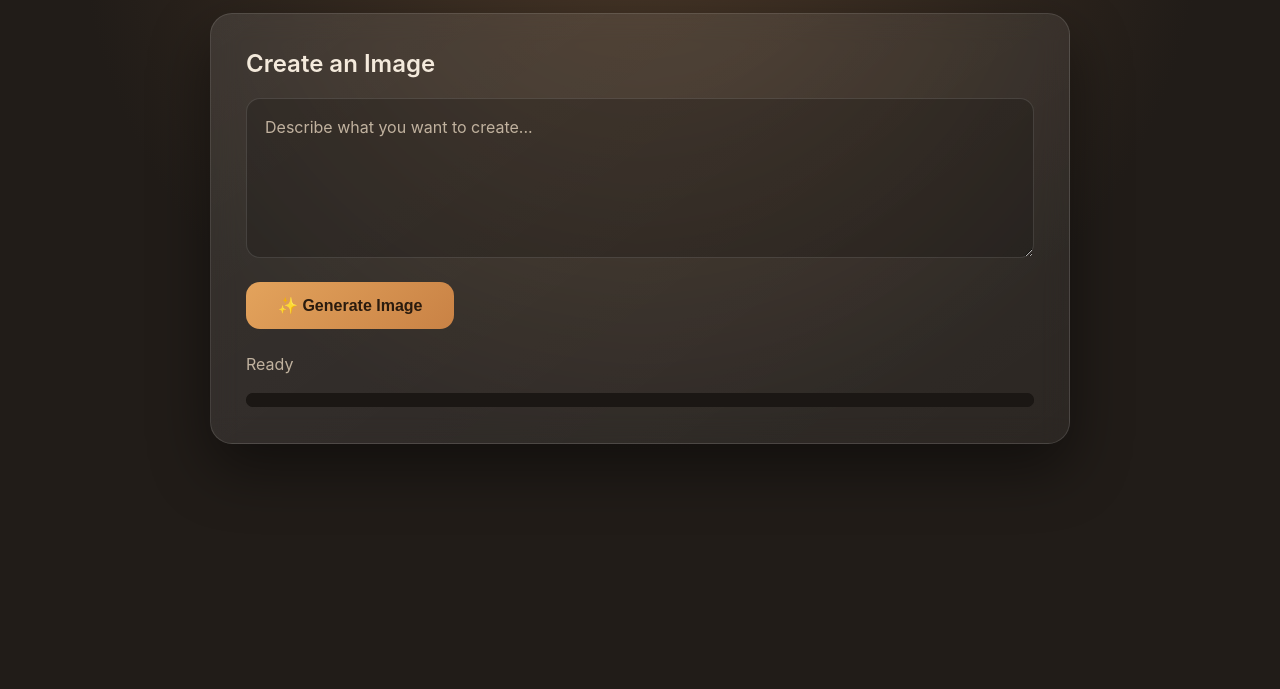
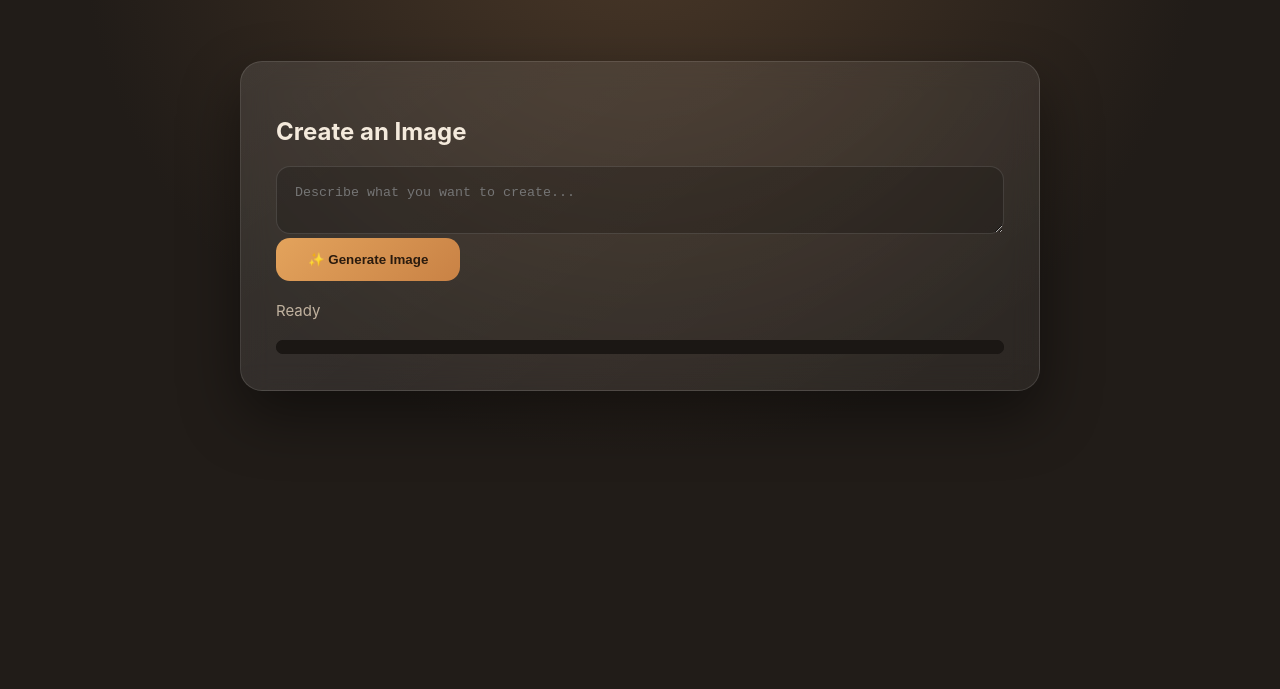
Before and after one commit to Bacorn42/Kotomi, a website: page public/apps/image-generator/index.html in a window 1280 px wide. Shown: the part 111-800 px from the top of the page. Drawn offline with nearby package versions, Linux system fonts and the light colour scheme; no server answers.

Commit message:
Made the design more generic and centralized

```diff
--- a/public/apps/image-generator/index.html
+++ b/public/apps/image-generator/index.html
@@ -3,22 +3,33 @@
 <html>
     <head>
         <title>Kotomi - Image Generator</title>
+
+        <link rel="stylesheet" href="/css/theme.css" />
+        <link rel="stylesheet" href="/css/base.css" />
+        <link rel="stylesheet" href="/css/layout.css" />
+        <link rel="stylesheet" href="/css/components.css" />
+
         <link rel="stylesheet" href="style.css" />
     </head>
 
     <body>
-        <header>
-            <h1>Kotomi Image Generator</h1>
+        <header class="kotomi-header">
+            <h1>Kotomi</h1>
+            <span> Image Generator </span>
             <a href="/"> ← Back to Kotomi </a>
         </header>
 
-        <main>
-            <section class="generator">
+        <main class="kotomi-container">
+            <section class="kotomi-card generator">
                 <h2>Create an Image</h2>
-                <textarea id="prompt" placeholder="Describe what you want to create..."></textarea>
-                <button id="generate">✨ Generate Image</button>
-                <div id="status">Ready</div>
-                <progress id="progress" value="0" max="100"></progress>
+                <textarea
+                    id="prompt"
+                    class="kotomi-input"
+                    placeholder="Describe what you want to create..."
+                ></textarea>
+                <button id="generate" class="kotomi-button">✨ Generate Image</button>
+                <div id="status" class="kotomi-status">Ready</div>
+                <progress id="progress" class="kotomi-progress" value="0" max="100"></progress>
                 <img id="result" style="display: none" />
             </section>
         </main>
--- a/public/apps/image-generator/style.css
+++ b/public/apps/image-generator/style.css
@@ -1,172 +1,10 @@
-* {
-    box-sizing: border-box;
-}
-
-:root {
-    --bg: #211c18;
-    --surface: #302923;
-    --surface-light: #3a3028;
-    --text: #f4eadc;
-    --muted: #c1b29f;
-    --accent: #e3a35c;
-    --accent-hover: #f2c078;
-    --border: rgba(255, 255, 255, 0.12);
-}
-
-body {
-    margin: 0;
-    min-height: 100vh;
-    font-family: Inter, "Segoe UI", Arial, sans-serif;
-    background: radial-gradient(circle at top, #4a3828 0%, #211c18 55%);
-    color: var(--text);
-    display: flex;
-    flex-direction: column;
-    align-items: center;
-}
-
-header {
-    width: 100%;
-    max-width: 900px;
-    padding: 35px 20px;
-    display: flex;
-    justify-content: space-between;
-    align-items: center;
-}
-
-header h1 {
-    margin: 0;
-    font-size: 28px;
-    font-weight: 600;
-    letter-spacing: 0.3px;
-}
-
-header a {
-    color: var(--muted);
-    text-decoration: none;
-    transition: 0.2s;
-}
-
-header a:hover {
-    color: var(--accent-hover);
-}
-
-main {
-    width: 100%;
-    max-width: 900px;
-    padding: 20px;
-}
-
 .generator {
-    background: linear-gradient(145deg, rgba(255, 255, 255, 0.1), rgba(255, 255, 255, 0.05));
-    border: 1px solid var(--border);
-    backdrop-filter: blur(14px);
-    border-radius: 22px;
-    padding: 35px;
-    box-shadow: 0 25px 60px rgba(0, 0, 0, 0.45);
-}
-
-.generator h2 {
-    margin-top: 0;
-    font-size: 24px;
-    font-weight: 600;
-}
-
-textarea {
-    width: 100%;
-    height: 160px;
-    resize: vertical;
-    padding: 18px;
-    border-radius: 14px;
-    border: 1px solid var(--border);
-    background: rgba(0, 0, 0, 0.18);
-    color: var(--text);
-    font-size: 16px;
-    font-family: inherit;
-    transition: 0.2s;
-}
-
-textarea::placeholder {
-    color: var(--muted);
-}
-
-textarea:focus {
-    outline: none;
-    border-color: var(--accent);
-    box-shadow: 0 0 0 3px rgba(214, 158, 91, 0.15);
-}
-
-button {
-    margin-top: 20px;
-    padding: 14px 32px;
-    border: none;
-    border-radius: 14px;
-    cursor: pointer;
-    font-size: 16px;
-    font-weight: 600;
-    color: #2a1b0e;
-    background: linear-gradient(135deg, #e3a35c, #c98245);
-    transition:
-        transform 0.2s,
-        box-shadow 0.2s;
-}
-
-button:hover {
-    transform: translateY(-2px);
-    box-shadow: 0 8px 20px rgba(214, 158, 91, 0.25);
-}
-
-button:active {
-    transform: translateY(0);
-}
-
-button:disabled {
-    opacity: 0.5;
-    cursor: not-allowed;
-}
-
-#status {
-    margin-top: 25px;
-    color: var(--muted);
-    min-height: 24px;
-}
-
-progress {
-    width: 100%;
-    height: 14px;
-    margin-top: 15px;
-    border-radius: 10px;
-    overflow: hidden;
-    background: #1b1714;
-}
-
-progress::-webkit-progress-bar {
-    background: #1b1714;
-    border-radius: 10px;
-}
-
-progress::-webkit-progress-value {
-    background: linear-gradient(90deg, #d69e5b, #f2c078);
-    border-radius: 10px;
+    max-width: 800px;
+    margin: auto;
 }
 
 #result {
-    opacity: 0;
-    animation: fadeIn 0.6s forwards;
     margin-top: 35px;
     width: 100%;
-    max-width: 768px;
     border-radius: 18px;
-    box-shadow: 0 20px 50px rgba(0, 0, 0, 0.5);
 }
-
-@keyframes fadeIn {
-    from {
-        opacity: 0;
-        transform: translateY(20px);
-    }
-
-    to {
-        opacity: 1;
-        transform: translateY(0);
-    }
-}
--- /dev/null
+++ b/public/css/base.css
@@ -0,0 +1,11 @@
+* {
+    box-sizing: border-box;
+}
+
+body {
+    margin: 0;
+    min-height: 100vh;
+    font-family: Inter, "Segoe UI", Arial, sans-serif;
+    background: radial-gradient(circle at top, #4a3828 0%, var(--bg) 55%);
+    color: var(--text);
+}
--- /dev/null
+++ b/public/css/components.css
@@ -0,0 +1,58 @@
+.kotomi-card {
+    background: linear-gradient(145deg, rgba(255, 255, 255, 0.1), rgba(255, 255, 255, 0.05));
+    border: 1px solid var(--border);
+    backdrop-filter: blur(14px);
+    border-radius: 22px;
+    padding: 35px;
+    box-shadow: var(--shadow);
+}
+
+.kotomi-button {
+    padding: 14px 32px;
+    border: none;
+    border-radius: 14px;
+    cursor: pointer;
+    font-weight: 600;
+    color: #2a1b0e;
+    background: linear-gradient(135deg, var(--accent), #c98245);
+}
+
+.kotomi-input {
+    width: 100%;
+    padding: 18px;
+    border-radius: 14px;
+    border: 1px solid var(--border);
+    background: rgba(0, 0, 0, 0.18);
+    color: var(--text);
+}
+
+.kotomi-progress {
+    width: 100%;
+    height: 14px;
+    margin-top: 15px;
+    border-radius: 10px;
+    overflow: hidden;
+    background: #1b1714;
+}
+
+.kotomi-progress::-webkit-progress-bar {
+    background: #1b1714;
+    border-radius: 10px;
+}
+
+.kotomi-progress::-webkit-progress-value {
+    background: linear-gradient(90deg, var(--accent), var(--accent-hover));
+    border-radius: 10px;
+}
+
+.kotomi-progress::-moz-progress-bar {
+    background: linear-gradient(90deg, var(--accent), var(--accent-hover));
+    border-radius: 10px;
+}
+
+.kotomi-status {
+    margin-top: 20px;
+    color: var(--muted);
+    min-height: 24px;
+    font-size: 15px;
+}
--- /dev/null
+++ b/public/css/layout.css
@@ -0,0 +1,20 @@
+.kotomi-header {
+    width: 100%;
+    max-width: 1100px;
+    padding: 35px 20px;
+    display: flex;
+    justify-content: space-between;
+    align-items: center;
+}
+
+.kotomi-header a {
+    color: var(--muted);
+    text-decoration: none;
+}
+
+.kotomi-container {
+    width: 100%;
+    max-width: 1100px;
+    padding: 20px;
+    margin: auto;
+}
--- a/public/css/main.css
+++ b/public/css/main.css
@@ -1,4 +1,28 @@
-body {
-    font-family: Arial, sans-serif;
-    margin: 40px;
+.app-grid {
+    display: grid;
+    grid-template-columns: repeat(auto-fit, minmax(280px, 1fr));
+    gap: 25px;
 }
+
+.app-card {
+    display: flex;
+    flex-direction: column;
+    min-height: 220px;
+}
+
+.app-card h3 {
+    margin-top: 0;
+    font-size: 22px;
+}
+
+.app-card p {
+    color: var(--muted);
+    line-height: 1.5;
+    flex-grow: 1;
+}
+
+.app-card a {
+    text-decoration: none;
+    display: inline-block;
+    width: fit-content;
+}
--- /dev/null
+++ b/public/css/theme.css
@@ -0,0 +1,11 @@
+:root {
+    --bg: #211c18;
+    --surface: #302923;
+    --surface-light: #3a3028;
+    --text: #f4eadc;
+    --muted: #c1b29f;
+    --accent: #e3a35c;
+    --accent-hover: #f2c078;
+    --border: rgba(255, 255, 255, 0.12);
+    --shadow: 0 25px 60px rgba(0, 0, 0, 0.45);
+}
```
Also changed, not shown: public/index.html (+23 -7 lines).
